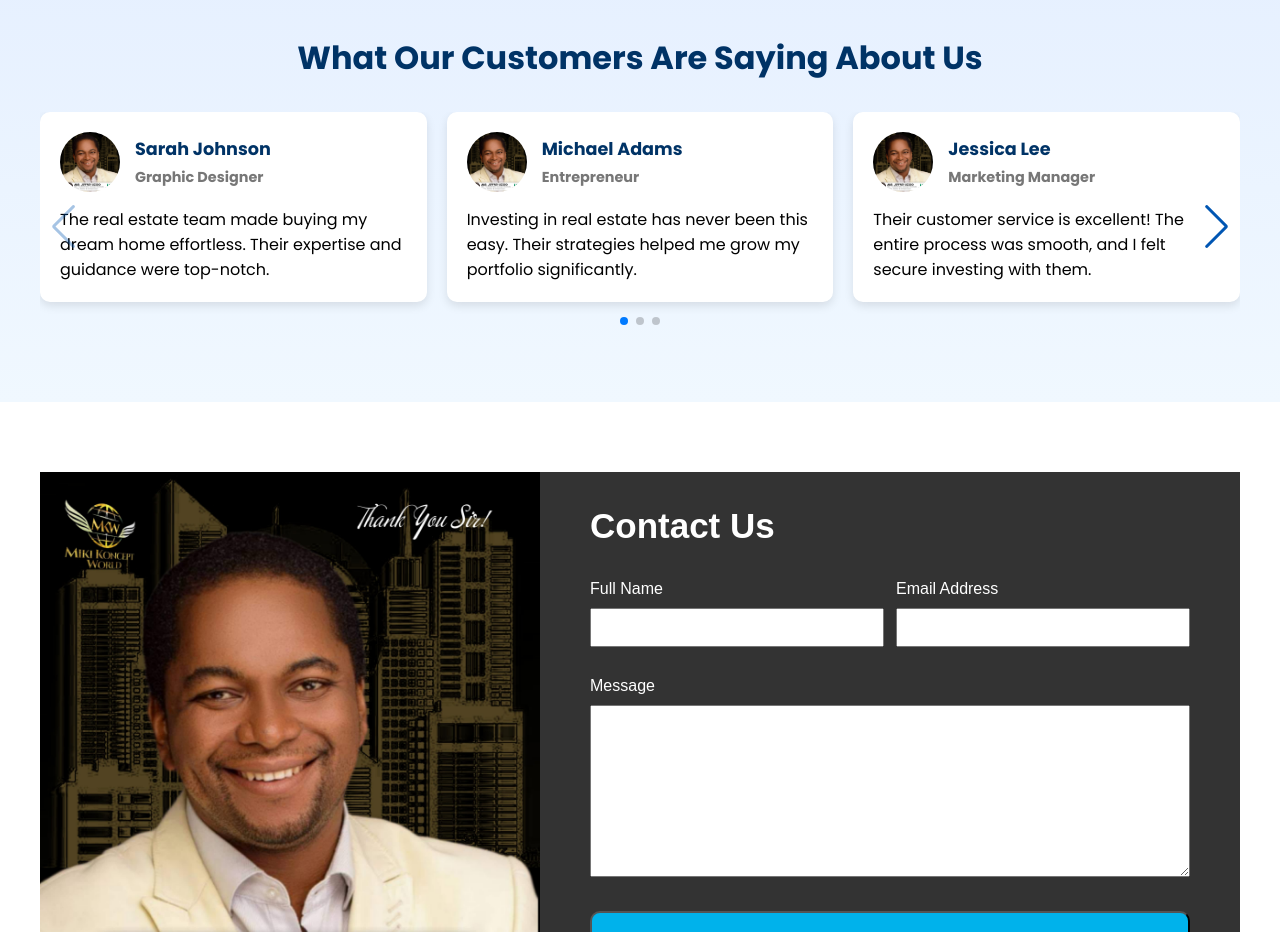
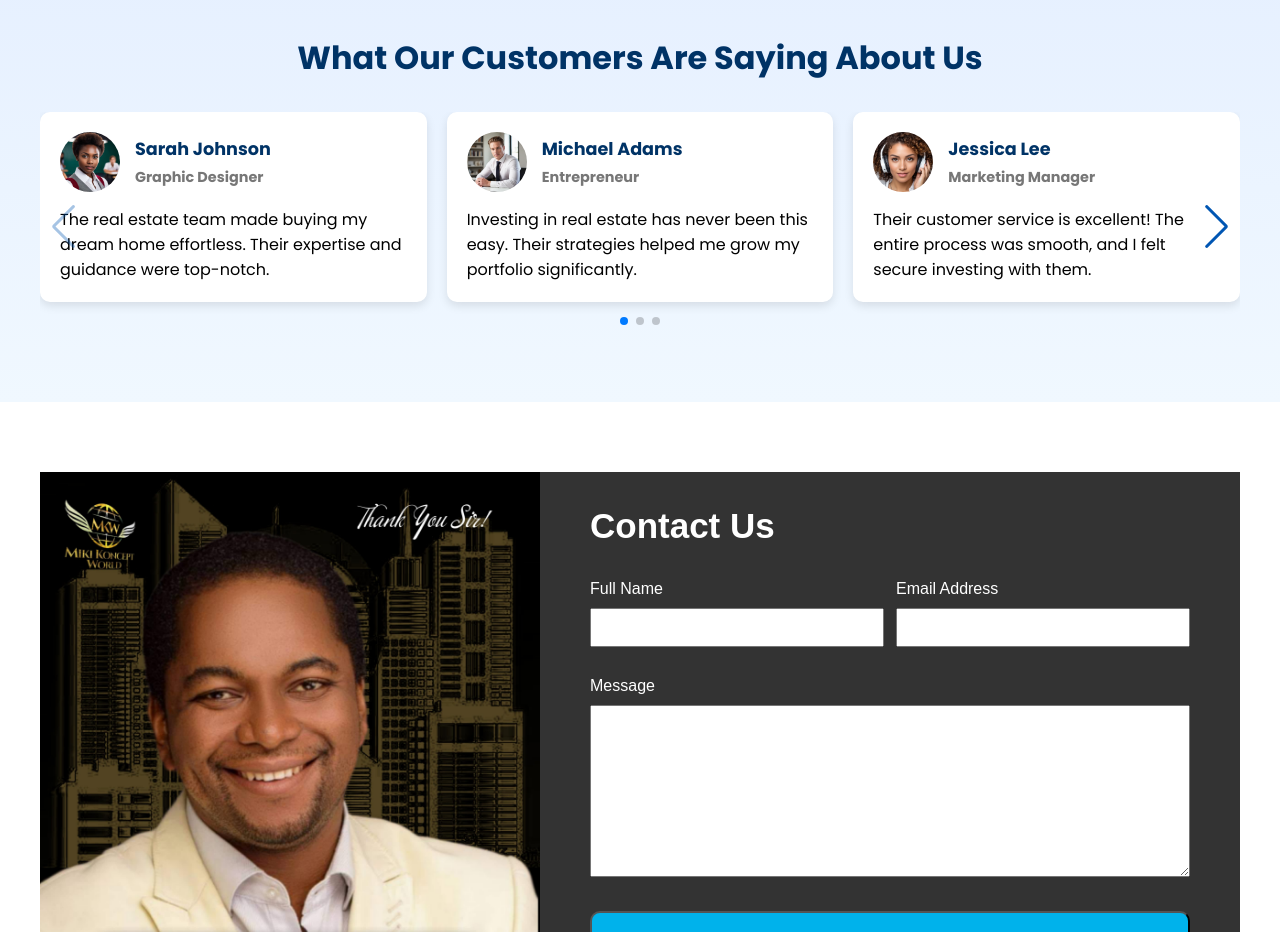
Before and after one commit to preciousbabe/mikihomes, a plain HTML site: page index.html in a window 1280 px wide. Shown: the part 5040-5972 px from the top of the page. Drawn offline with nearby package versions, Linux system fonts and the light colour scheme.

Commit message:
third commit

```diff
--- a/index.html
+++ b/index.html
@@ -426,7 +426,7 @@
         <!-- Client 1 -->
         <div class="swiper-slide client__card">
           <div class="client__details">
-            <img src="assets/ceo.jpg" alt="client">
+            <img src="assets/mi3.webp" alt="client">
             <div>
               <h4>Sarah Johnson</h4>
               <h5>Graphic Designer</h5>
@@ -438,7 +438,7 @@
         <!-- Client 2 -->
         <div class="swiper-slide client__card">
           <div class="client__details">
-            <img src="assets/ceo.jpg" alt="client">
+            <img src="assets/mi1.webp" alt="client">
             <div>
               <h4>Michael Adams</h4>
               <h5>Entrepreneur</h5>
@@ -450,7 +450,7 @@
         <!-- Client 3 -->
         <div class="swiper-slide client__card">
           <div class="client__details">
-            <img src="assets/ceo.jpg" alt="client">
+            <img src="assets/mi5.webp" alt="client">
             <div>
               <h4>Jessica Lee</h4>
               <h5>Marketing Manager</h5>
@@ -462,7 +462,7 @@
         <!-- Client 4 -->
         <div class="swiper-slide client__card">
           <div class="client__details">
-            <img src="assets/ceo.jpg" alt="client">
+            <img src="assets/mi4.webp" alt="client">
             <div>
               <h4>David Smith</h4>
               <h5>Software Engineer</h5>
@@ -474,7 +474,7 @@
         <!-- Client 5 -->
         <div class="swiper-slide client__card">
           <div class="client__details">
-            <img src="assets/ceo.jpg" alt="client">
+            <img src="assets/mi.webp" alt="client">
             <div>
               <h4>Emily Carter</h4>
               <h5>Investor</h5>
```
Also changed, not shown: assets/mi.webp (added), assets/mi1.webp (added), assets/mi2.webp (added), assets/mi3.webp (added), assets/mi4.webp (added), assets/mi5.webp (added).
